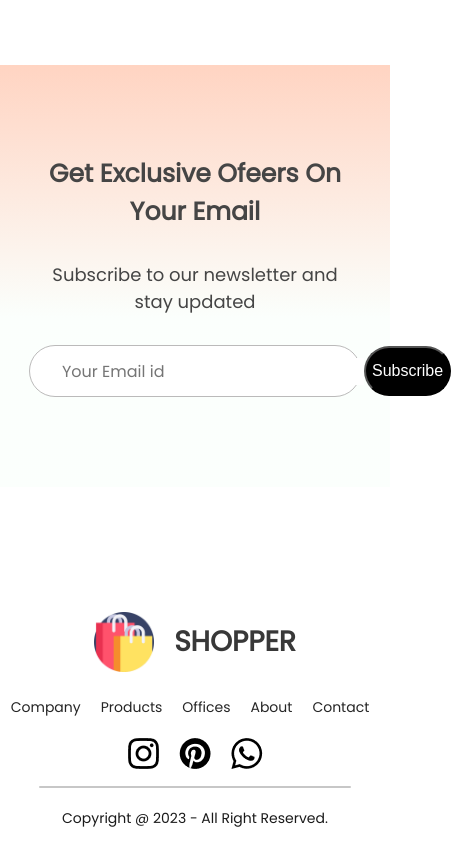
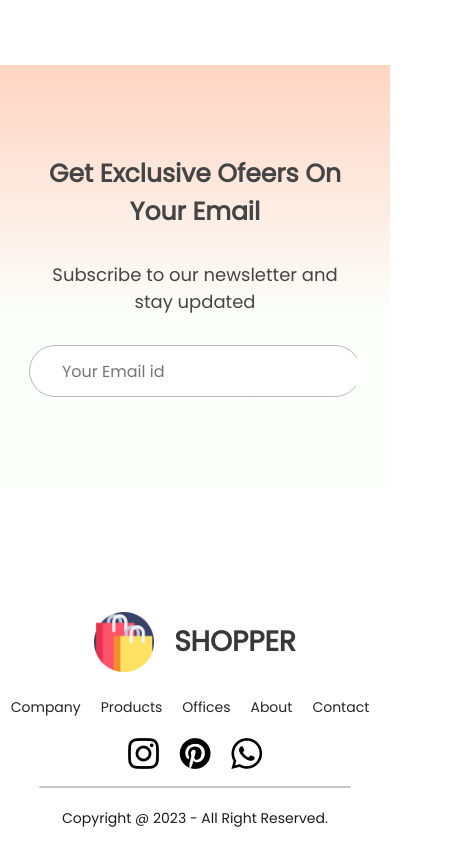
Before and after one commit to NateBalcha/E-shop, a React (Create React App) app: page / in a window 390 px wide. Shown: the part 4091-4935 px from the top of the page, 451 px wide, since content can reach past the window. Built offline with nearby package versions, Linux system fonts and the light colour scheme.

Commit message:
btn adjusted

```diff
--- a/src/Components/NewsLetter/NewsLetter.css
+++ b/src/Components/NewsLetter/NewsLetter.css
@@ -69,9 +69,10 @@
     width: 300px;
   }
   .newsletter button {
-    width: 100px;
+    /* width: 100px;
     font-size: medium;
-    margin-right: 00px;
+    margin-right: 00px; */
+    display: none;
   }
   .newsletter div {
     display: flex;
```
